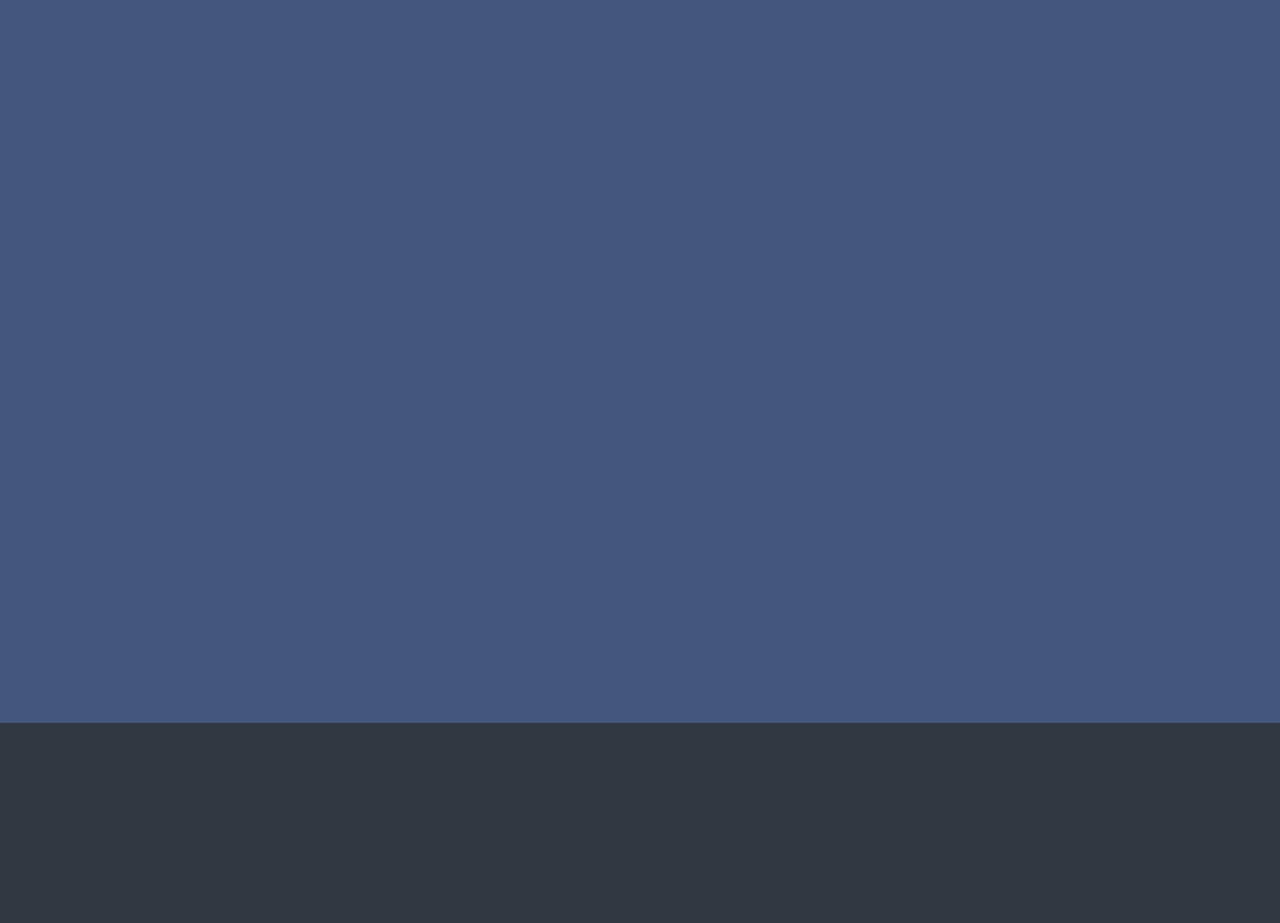
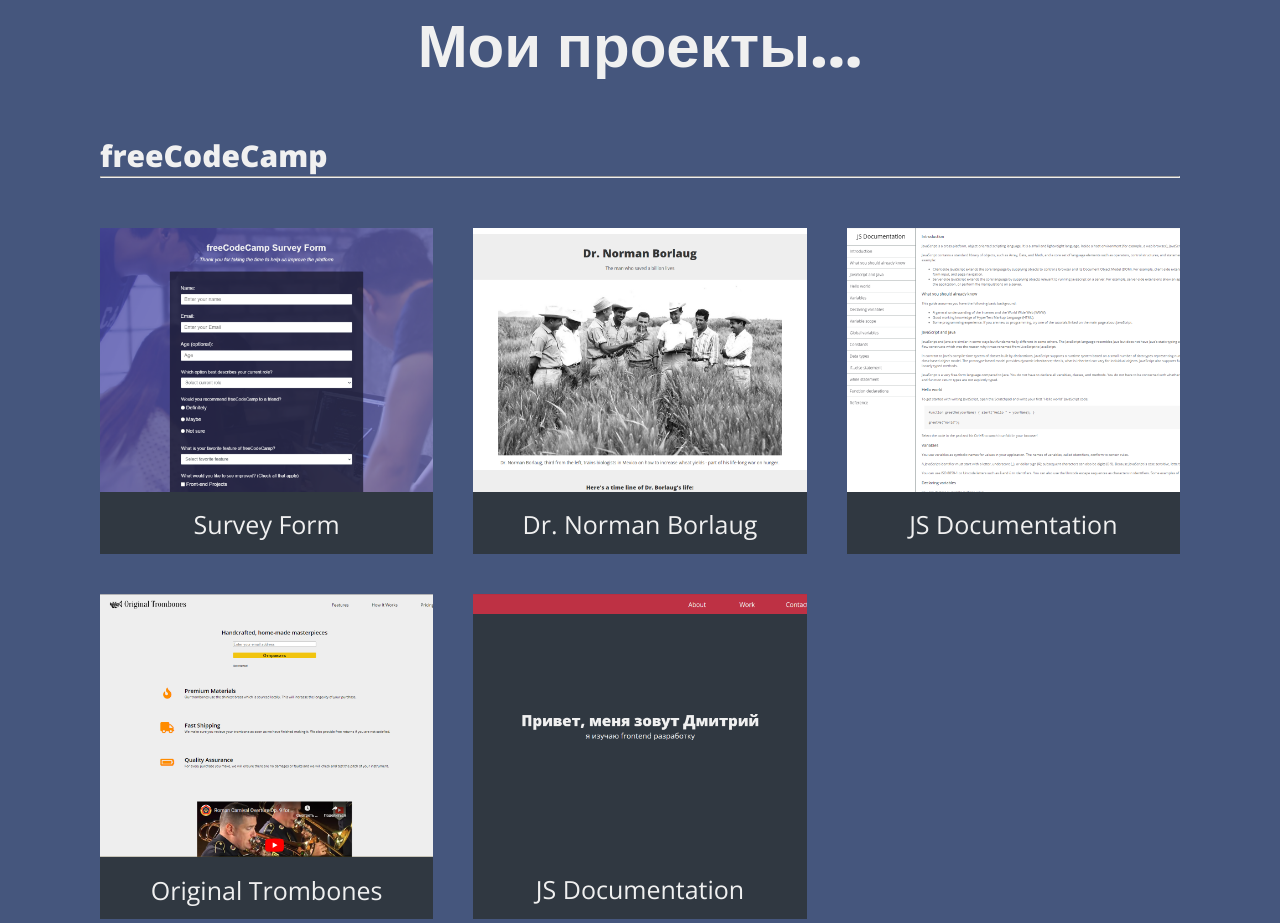
Before and after one commit to Lerts007/PersonalPortfolioWebpage-freeCodeCamp-, a plain HTML site: page index.html in a window 1280 px wide. Shown: the part 877-1800 px from the top of the page. Drawn offline with nearby package versions, Linux system fonts and the light colour scheme.

Commit message:
Добавил раздел в проекты "freeCodeCamp"

```diff
--- a/index.html
+++ b/index.html
@@ -5,11 +5,14 @@
     <meta name="viewport" content="width=device-width, initial-scale=1.0" />
     <title>freeCodeCamp Original Trombones</title>
     <link rel="stylesheet" href="styles.css" />
-    <link rel="stylesheet" href="https://use.fontawesome.com/releases/v5.8.1/css/all.css">
+    <link
+      rel="stylesheet"
+      href="https://use.fontawesome.com/releases/v5.8.1/css/all.css"
+    />
   </head>
   <body>
     <header id="header">
-      <nav id="nav-bar">
+      <nav id="navbar">
         <ul>
           <li class="nav-link"><a href="#welcome-section">About</a></li>
           <li class="nav-link"><a href="#projects">Work</a></li>
@@ -19,11 +22,83 @@
     </header>
     <main id="main">
       <section id="welcome-section">
-        <h2>Привет, меня зовут Дмитрий</h2>
+        <h1>Привет, меня зовут Дмитрий</h1>
         <p>я изучаю frontend разработку</p>
       </section>
       <section id="projects">
-
+        <h2>Мои проекты...</h2>
+        <div class="freeCodeCamp">
+          <h3>freeCodeCamp</h3>
+          <hr />
+          <div class="projects">
+            <!-- 1200х950 -->
+            <a
+              id="profile-link"
+              class="project-tile"
+              href="https://lerts007.github.io/SurveyForm-freeCodeCamp-/"
+              target="_blank"
+            >
+              <img
+                class="project-img"
+                src="./img/freeCodeCamp/img-01.png"
+                alt="SurveyForm-freeCodeCamp-"
+              />
+              <p>Survey Form</p>
+            </a>
+            <a
+              id="profile-link"
+              class="project-tile"
+              href="https://lerts007.github.io/Dr.NormanBorlaug-freeCodeCamp-/"
+              target="_blank"
+            >
+              <img
+                class="project-img"
+                src="./img/freeCodeCamp/img-02.png"
+                alt="SurveyForm-freeCodeCamp-"
+              />
+              <p>Dr. Norman Borlaug</p>
+            </a>
+            <a
+              id="profile-link"
+              class="project-tile"
+              href="https://lerts007.github.io/JSDocumentation-freeCodeCamp-/"
+              target="_blank"
+            >
+              <img
+                class="project-img"
+                src="./img/freeCodeCamp/img-03.png"
+                alt="SurveyForm-freeCodeCamp-"
+              />
+              <p>JS Documentation</p>
+            </a>
+            <a
+              id="profile-link"
+              class="project-tile"
+              href="https://lerts007.github.io/OriginalTrombones-freeCodeCamp-/"
+              target="_blank"
+            >
+              <img
+                class="project-img"
+                src="./img/freeCodeCamp/img-04.png"
+                alt="SurveyForm-freeCodeCamp-"
+              />
+              <p>Original Trombones</p>
+            </a>
+            <a
+              id="profile-link"
+              class="project-tile"
+              href="https://lerts007.github.io/PersonalPortfolioWebpage-freeCodeCamp-/"
+              target="_blank"
+            >
+              <img
+                class="project-img"
+                src="./img/freeCodeCamp/img-05.png"
+                alt="SurveyForm-freeCodeCamp-"
+              />
+              <p>JS Documentation</p>
+            </a>
+          </div>
+        </div>
       </section>
       <section id="contact">
         <h2>Давайте работать в месте...</h2>
@@ -31,11 +106,9 @@
         <div class="contact-links">
           <a>email</a>
           <a>telegram</a>
-
         </div>
       </section>
     </main>
-    <footer id="footer">
-    </footer>
+    <footer id="footer"></footer>
   </body>
 </html>
--- a/styles.css
+++ b/styles.css
@@ -34,11 +34,11 @@
   z-index: 9;
 }
 
-#nav-bar {
+#navbar {
   width: 600px;
 }
 
-#nav-bar ul {
+#navbar ul {
   height: 100%;
   display: flex;
   justify-content: space-between;
@@ -76,10 +76,12 @@
   justify-content: center;
   align-items: center;
 
+  text-align: center;
+
   background-color: var(--main-gray);
 }
 
-#welcome-section h2 {
+#welcome-section h1 {
   font-size: 6rem;
 }
 
@@ -88,9 +90,58 @@
 }
 
 #projects {
-  height: 100vh;
+  padding: 80px 100px;
 
   background-color: var(--main-blue);
+}
+
+#projects h2 {
+  text-align: center;
+  font-size: 6rem;
+}
+.freeCodeCamp {
+}
+
+.freeCodeCamp h3 {
+  margin-top: 50px;
+  font-size: 3rem;
+}
+
+.freeCodeCamp hr {
+  margin-bottom: 50px;
+}
+
+.projects {
+  width: 100%;
+  max-width: 1280px;
+  margin: 0 auto;
+
+  display: grid;
+  grid-template-columns: repeat(auto-fit, minmax(320px, 1fr));
+  justify-items: center;
+  gap: 4rem;
+}
+
+.projects::after {
+  content: "";
+}
+
+#profile-link {
+  width: 100%;
+  max-width: 500px;
+  text-decoration: none;
+  color: var(--text-color);
+  background-color: var(--main-gray);
+}
+
+.project-img {
+  width: 100%;
+  object-fit: cover;
+}
+#profile-link p {
+  padding: 0.5em;
+  font-size: 2.5rem;
+  text-align: center;
 }
 
 #contact {
@@ -101,6 +152,8 @@
   justify-content: center;
   align-items: center;
 
+  text-align: center;
+
   background-color: var(--main-gray);
 }
 
```
Also changed, not shown: img/freeCodeCamp/img-01.png (added), img/freeCodeCamp/img-02.png (added), img/freeCodeCamp/img-03.png (added), img/freeCodeCamp/img-04.png (added), img/freeCodeCamp/img-05.png (added).
